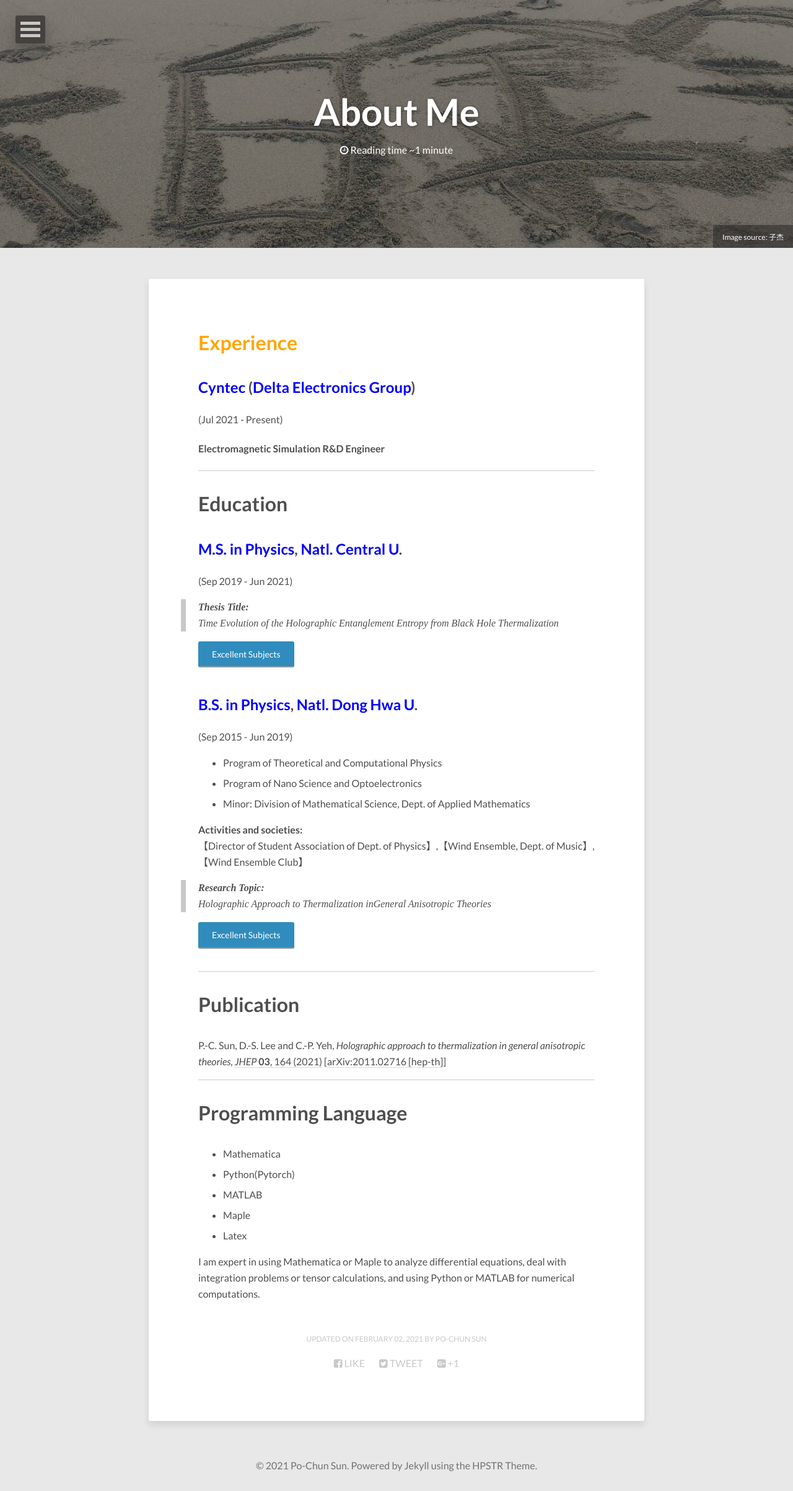
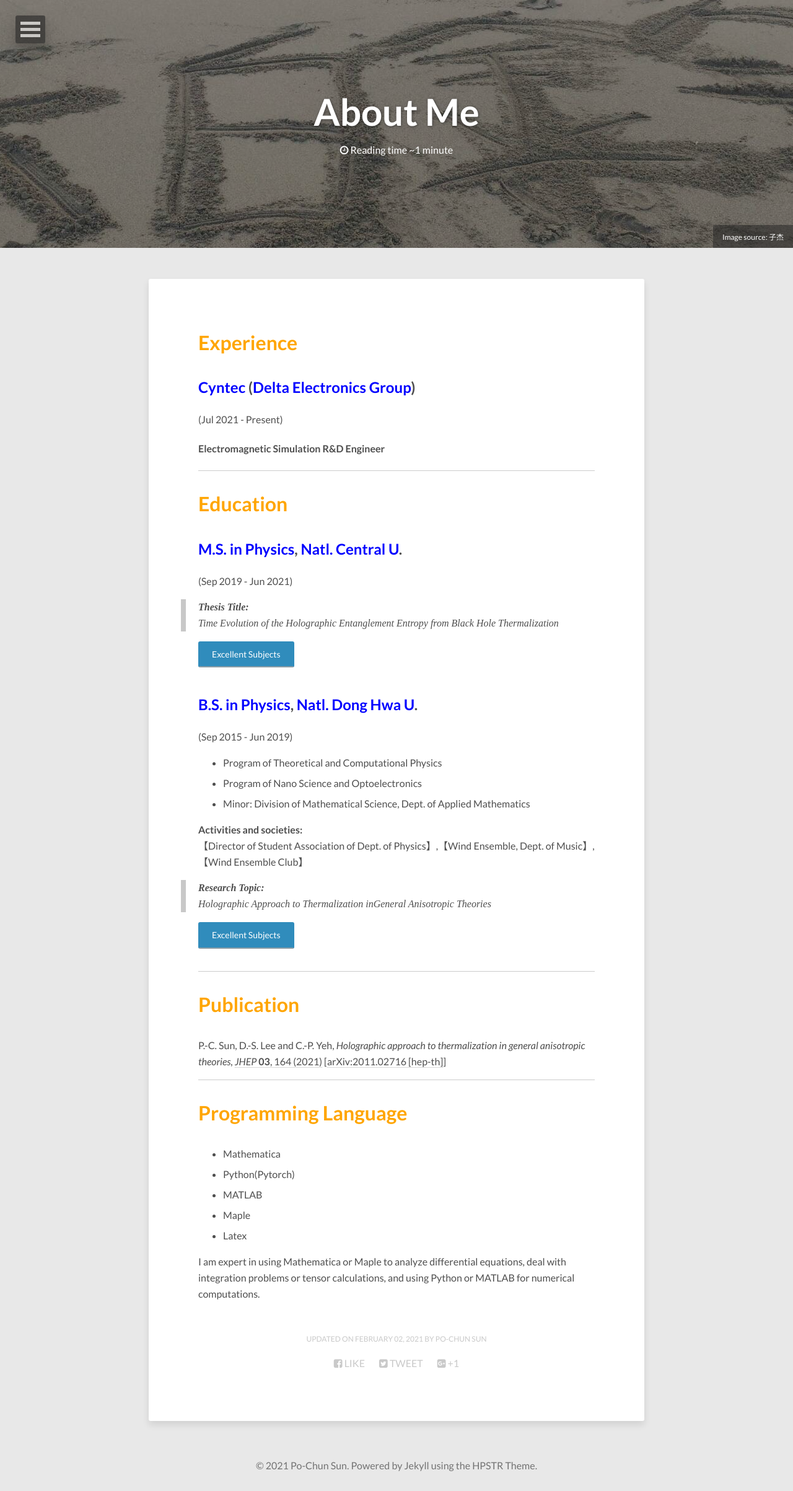
Before and after one commit to pochunsun/pochunsun.github.io, a Jekyll site: the page built from about/index.md, in a window 1280 px wide. Shown: the whole page at 62% size. Built offline with Jekyll 4.4.1, drawn with Linux system fonts in a browser that asks for light colours; nearby versions of some CDN libraries.

Commit message:
Update index.md

```diff
--- a/about/index.md
+++ b/about/index.md
@@ -14,7 +14,7 @@ modified: 2021-02-02
 
 ---
 
-# Education
+# <font color=orange>Education</font>
 ## <font color=blue>M.S. in Physics</font>, [<font color=blue>Natl. Central U</font>](https://www.phy.ncu.edu.tw/en/%E9%A6%96%E9%A0%81-english/).
 (Sep 2019 - Jun 2021)<br>
 > **Thesis Title:** <br />
@@ -41,12 +41,12 @@ modified: 2021-02-02
 
 ---
 
-# Publication
+# <font color=orange>Publication</font>
 P.-C. Sun, D.-S. Lee and C.-P. Yeh, *Holographic approach to thermalization in general anisotropic theories,* [*JHEP* **03**, 164 (2021)](https://doi.org/10.1007/JHEP03(2021)164) [[arXiv:2011.02716 [hep-th]](https://inspirehep.net/literature/1828509)]
 
 ---
 
-# Programming Language
+# <font color=orange>Programming Language</font>
 - Mathematica
 - Python(Pytorch)
 - MATLAB
```
